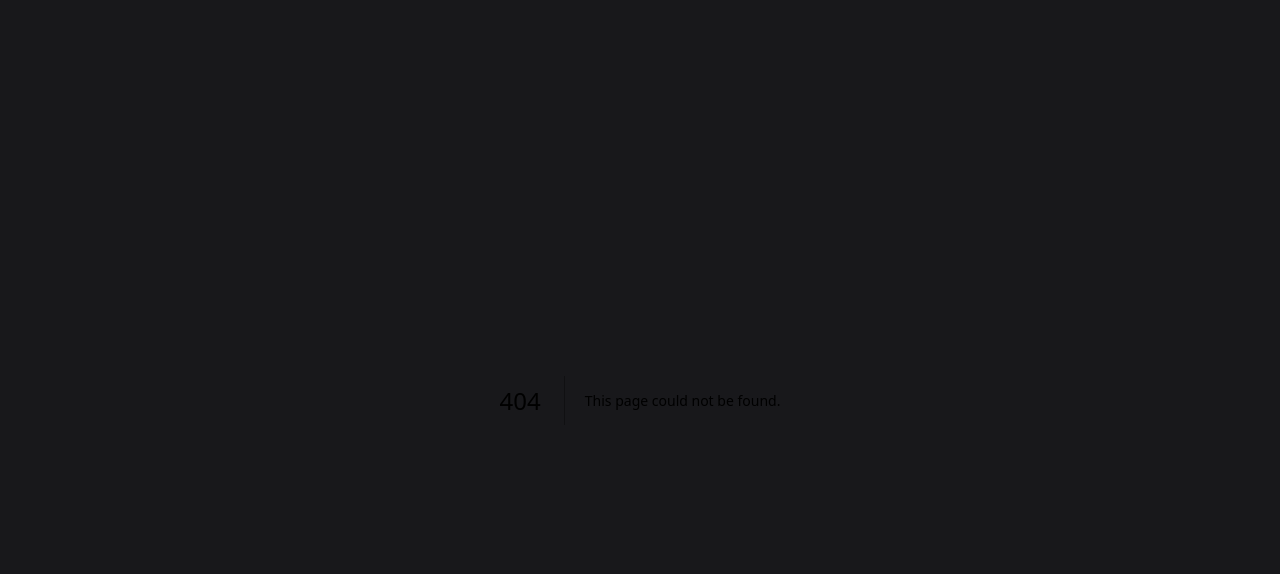
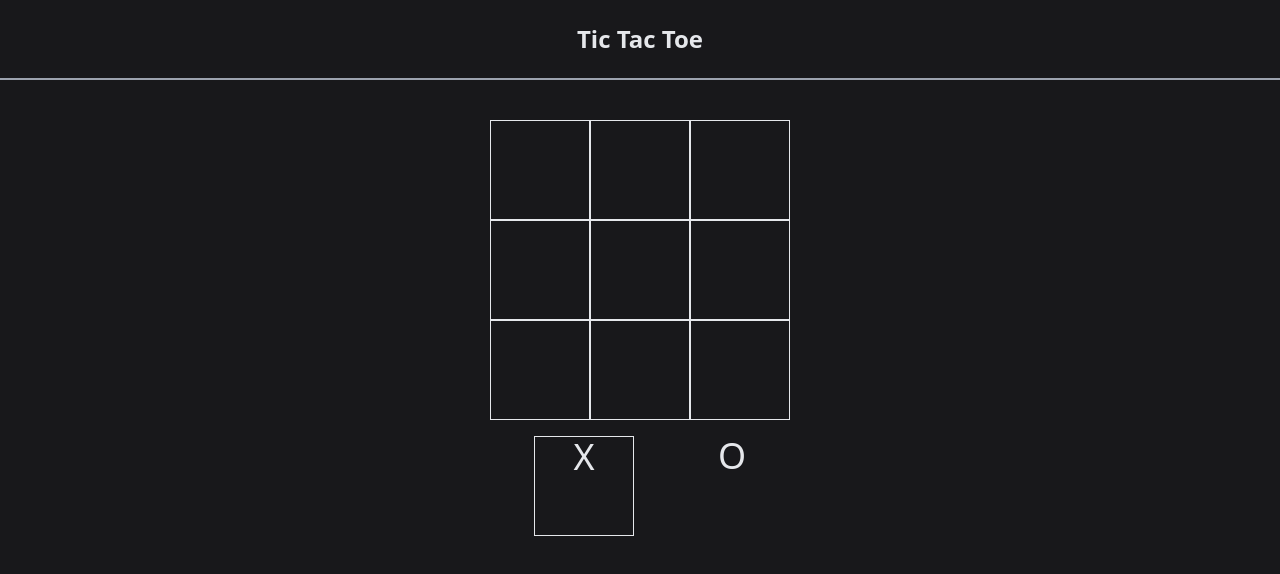
Before and after one commit to alexxtomas/Frontend-Mini-Challenges, a Next.js app: page /challenge/tic-tac-toe in a window 1280 px wide. Before the commit this address had no page. Shown: the top 574 px of the page. Built offline with nearby package versions, Linux system fonts and the light colour scheme.

Commit message:
Create tic-tac-toe file

```diff
--- /dev/null
+++ b/src/pages/challenge/tic-tac-toe.js
@@ -0,0 +1,47 @@
+import Cell from '@/components/Cell'
+import Head from '@/components/Head'
+import HeaderLayout from '@/components/layouts/HeaderLayout'
+import MainLayout from '@/components/layouts/MainLayout'
+import { useState } from 'react'
+
+const OPTION = {
+  x: 'X',
+  o: 'O'
+}
+
+export default function TicTacToe() {
+  const [cells, setCells] = useState(['', '', '', '', '', '', '', '', ''])
+  const [turn, setTurn] = useState(OPTION.x)
+  return (
+    <>
+      <Head title='Tic Tac Toe' />
+      <HeaderLayout>Tic Tac Toe</HeaderLayout>
+      <MainLayout>
+        <section className='grid grid-cols-3 w-[300px] h-[300px] justify-items-center'>
+          {cells.map((cellValue, index) => {
+            return (
+              <Cell
+                key={index}
+                setCells={setCells}
+                index={index}
+                cells={cells}
+                turn={turn}
+                option={OPTION}
+                setTurn={setTurn}
+              >
+                {cellValue}
+              </Cell>
+            )
+          })}
+          <section className='flex w-[300px] h-[300px] justify-evenly mx-auto gap-10 mt-4 text-4xl '>
+            <div className='border w-[100px] h-[100px] text-center  '>{OPTION.x}</div>
+            <div>{OPTION.o}</div>
+            {/* {
+              Object.keys(OPTION).map()
+            } */}
+          </section>
+        </section>
+      </MainLayout>
+    </>
+  )
+}
```
